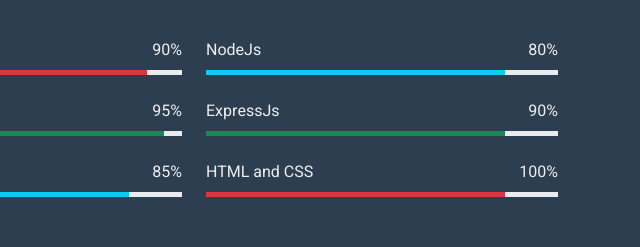
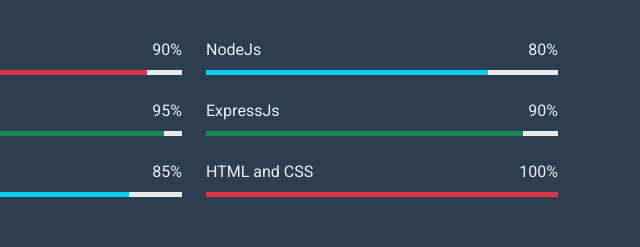
Before and after one commit to sivastu/sivastu.github.io, a plain HTML site: page index.html in a window 1280 px wide. Shown: the part 677-924 px from the top of the page, 640-1280 px from the left. Drawn offline with nearby package versions, Linux system fonts and the light colour scheme.

Commit message:
Update index.html
fbdf

```diff
--- a/index.html
+++ b/index.html
@@ -166,7 +166,7 @@
                                         <p class="mb-2">80%</p>
                                     </div>
                                     <div class="progress">
-                                        <div class="progress-bar bg-info" role="progressbar" aria-valuenow="85" aria-valuemin="0" aria-valuemax="100"></div>
+                                        <div class="progress-bar bg-info" role="progressbar" aria-valuenow="80" aria-valuemin="0" aria-valuemax="100"></div>
                                     </div>
                                 </div>
               			<div class="skill mb-4">
@@ -175,7 +175,7 @@
                                         <p class="mb-2">90%</p>
                                     </div>
                                     <div class="progress">
-                                        <div class="progress-bar bg-success" role="progressbar" aria-valuenow="85" aria-valuemin="0" aria-valuemax="100"></div>
+                                        <div class="progress-bar bg-success" role="progressbar" aria-valuenow="90" aria-valuemin="0" aria-valuemax="100"></div>
                                     </div>
                                 </div>
 				    <div class="skill mb-4">
@@ -184,7 +184,7 @@
                                         <p class="mb-2">100%</p>
                                     </div>
                                     <div class="progress">
-                                        <div class="progress-bar bg-danger" role="progressbar" aria-valuenow="85" aria-valuemin="0" aria-valuemax="100"></div>
+                                        <div class="progress-bar bg-danger" role="progressbar" aria-valuenow="100" aria-valuemin="0" aria-valuemax="100"></div>
                                     </div>
                                 </div>
                             </div>
```
